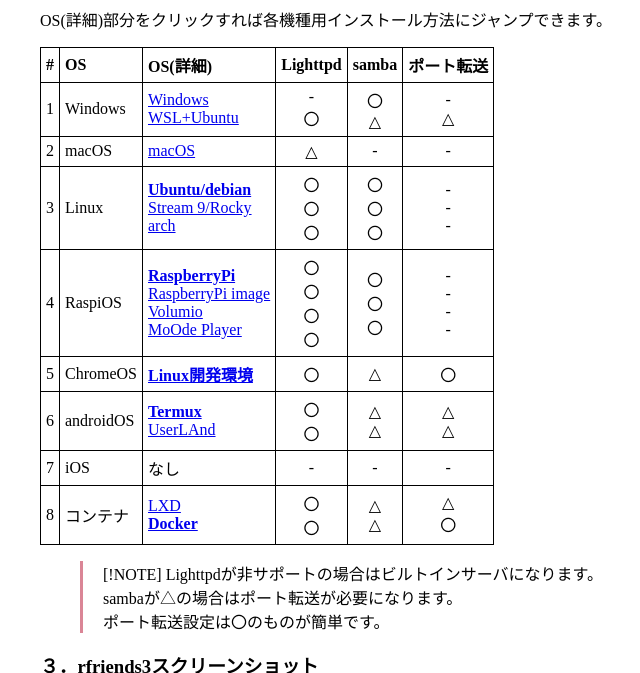
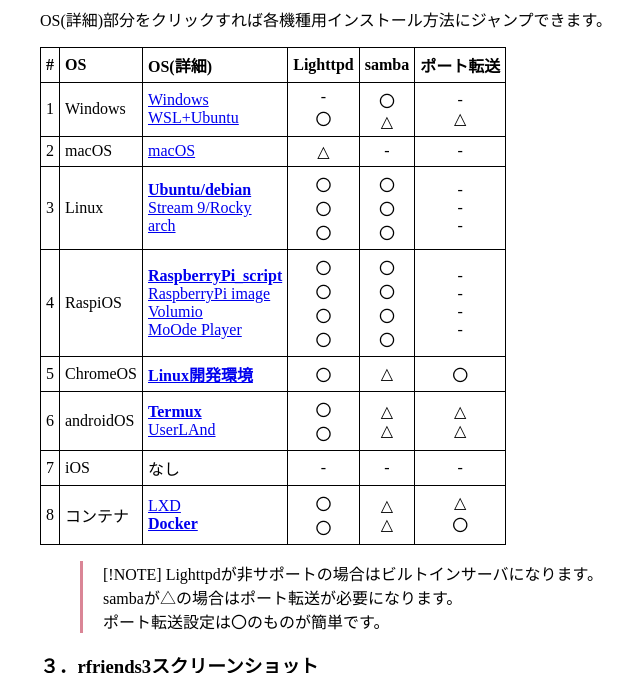
Before and after one commit to rfriends/rfriends, a Jekyll site: the page built from index.md, in a window 1280 px wide and 900 px high, scrolled down 971 px, cut to the strip 0-673 px from the top of the window. Shown: the whole strip, without its empty margins (10-650 px from the left). Built offline with Jekyll 4.4.1, drawn with Linux system fonts in a browser that asks for light colours; our own code applies the rules of GitHub Pages for plain Markdown files; Markdown is read by kramdown in place of the engine named in the settings.

Commit message:
Update index.md

```diff
--- a/index.md
+++ b/index.md
@@ -31,7 +31,7 @@ OS(詳細)部分をクリックすれば各機種用インストール方法に
 | 1| Windows   |[Windows][rfriends_windows]<br>[WSL+Ubuntu][rfriends_wsl]|-<br>〇|〇<br>△|-<br>△|
 | 2| macOS     |[macOS][rfriends_macos]|△|-|-|
 | 3| Linux     |[**Ubuntu/debian**][rfriends3_core]<br>[Stream 9/Rocky][rfriends3_core]<br>[arch][rfriends3_core]|〇<br>〇<br>〇|〇<br>〇<br>〇|-<br>-<br>-|
-| 4| RaspiOS   |[**RaspberryPi**][rfriends_raspberrypi]<br>[RaspberryPi image][rfriends_raspi_image]<br>[Volumio][rfriends_volumio]<br>[MoOde Player][rfriends_moode]|〇<br>〇<br>〇<br>〇|〇<br>〇<br>〇|-<br>-<br>-<br>-|
+| 4| RaspiOS   |[**RaspberryPi_script**][rfriends_raspberrypi]<br>[RaspberryPi image][rfriends_raspi_image]<br>[Volumio][rfriends_volumio]<br>[MoOde Player][rfriends_moode]|〇<br>〇<br>〇<br>〇|〇<br>〇<br>〇<br>〇|-<br>-<br>-<br>-|
 | 5| ChromeOS  |[**Linux開発環境**][rfriends_chromeos]|〇|△|〇|
 | 6| androidOS |[**Termux**][rfriends_termux]<br>[UserLAnd][rfriends_userland]|〇<br>〇|△<br>△|△<br>△|
 | 7| iOS       |なし|-|-|-|
```
